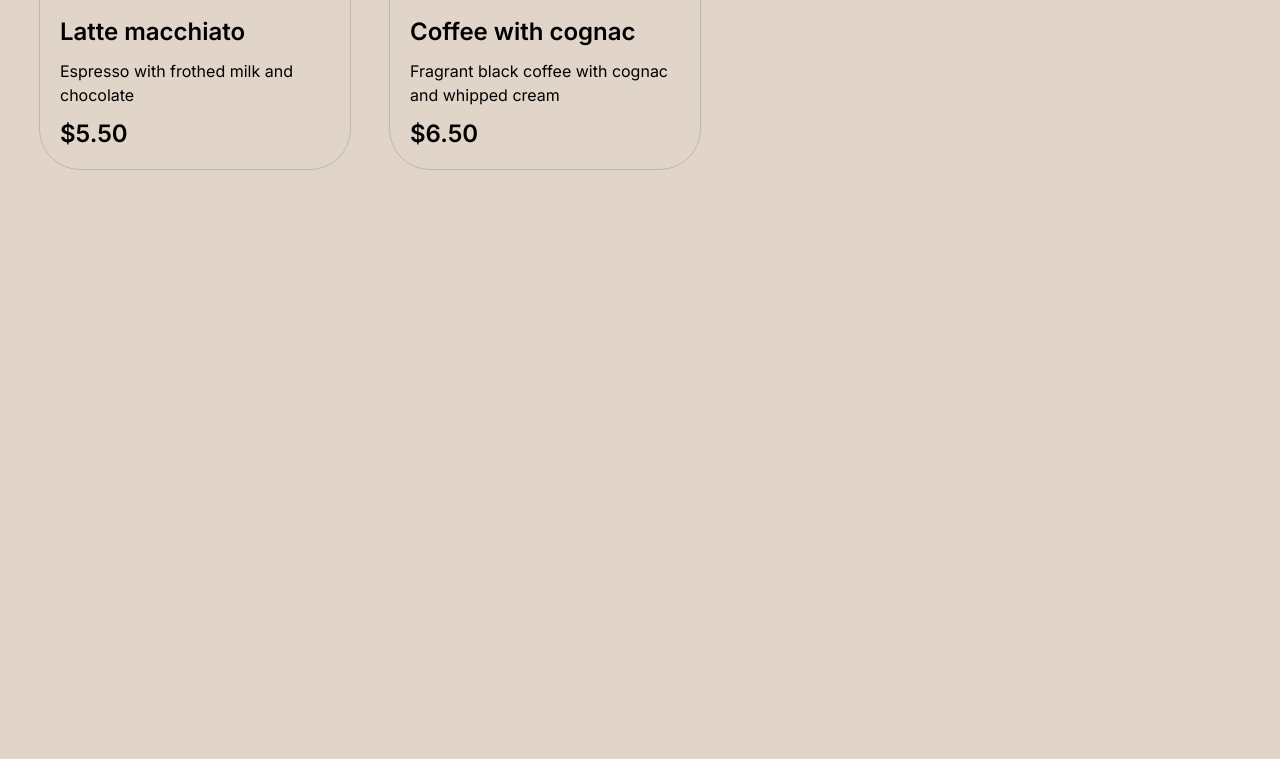
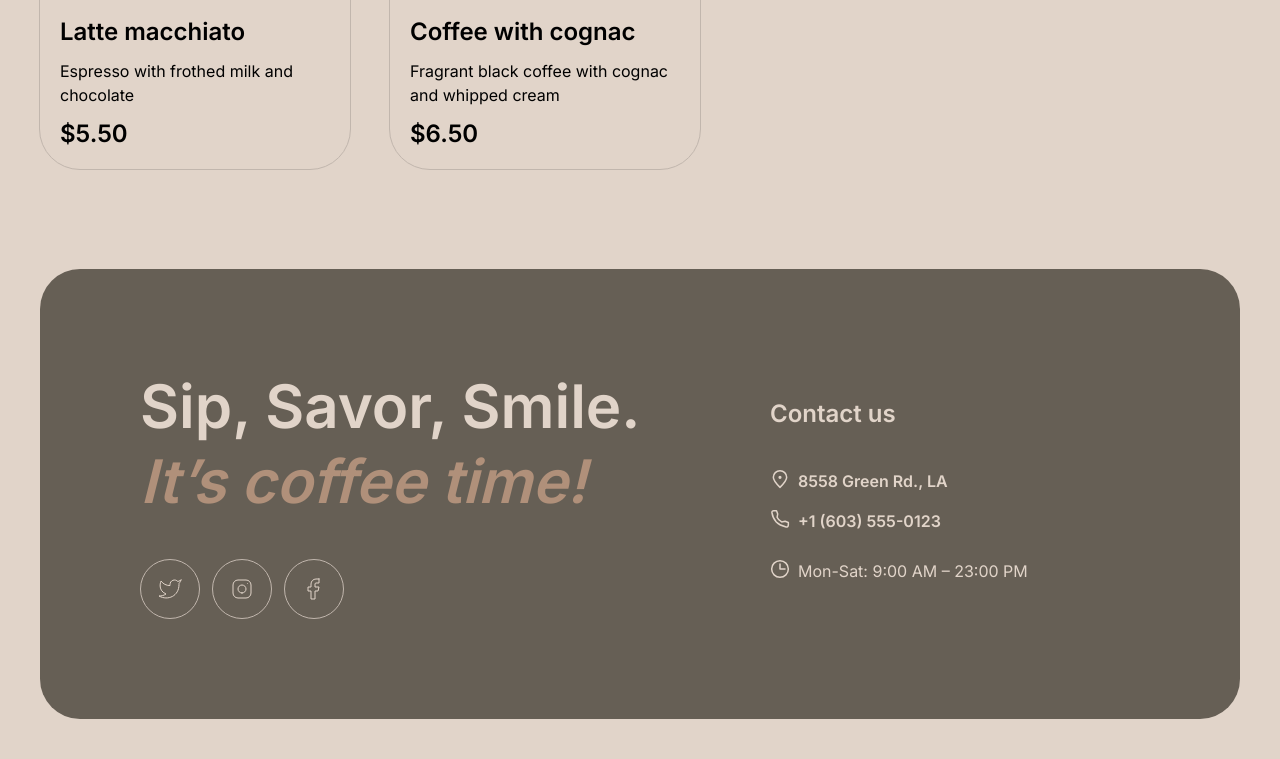
Before and after one commit to Lelik7777/coffee-house, a website built with webpack: page menu.html in a window 1280 px wide. Shown: the part 1784-2543 px from the top of the page. Before the commit the page ends 2053 px from the top, so only its background shows below. Built offline with nearby package versions, Linux system fonts and the light colour scheme.

Commit message:
feat:add footer into menu.html

```diff
--- a/menu.html
+++ b/menu.html
@@ -117,5 +117,37 @@
         </div>
       </div>
     </section>
+    <footer id="contacts" class="footer">
+      <div class="wrapper footer__wrapper">
+        <div class="footer__content">
+          <h2 class="footer__title"><span>Sip, Savor, Smile.</span> It’s coffee time!</h2>
+          <div class="footer__networks">
+            <span class="twitter"></span>
+            <span class="inst"></span>
+            <span class="facebook"></span>
+          </div>
+        </div>
+        <div class="footer__contacts">
+          <h3 class="contacts__title">Contact us</h3>
+          <div class="contacts__content">
+            <div>
+              <a
+                rel="noopener"
+                target="_blank"
+                href="http://www.google.com/maps/place/49.46800006494457,17.11514008755796">
+                <span class="pin"> </span><span>8558 Green Rd., LA</span>
+              </a>
+            </div>
+            <div>
+              <a href="tel:+1 (603) 555-0123">
+                <span class="tel"></span>
+                <span>+1 (603) 555-0123</span>
+              </a>
+            </div>
+            <div class="contacts__clock"><span class="clock"></span><span>Mon-Sat: 9:00 AM – 23:00 PM</span></div>
+          </div>
+        </div>
+      </div>
+    </footer>
   </body>
 </html>
--- a/src/sass/layouts/_footer.scss
+++ b/src/sass/layouts/_footer.scss
@@ -33,7 +33,6 @@
   display: flex;
   flex-direction: column;
   gap: 40px;
-  align-self: center;
   color: $color-light;
 }
 
@@ -43,7 +42,7 @@
   gap: 16px;
   & > div a {
     display: flex;
-    gap: 4px;
+    gap: 8px;
   }
   & a {
     text-decoration: none;
@@ -51,7 +50,11 @@
     color: $color-light;
   }
 }
+.contacts__title {
+  padding-top: 30px;
+}
 .contacts__clock {
   display: flex;
-  gap: 4px;
+  gap: 8px;
+  padding-top: 10px;
 }
```
